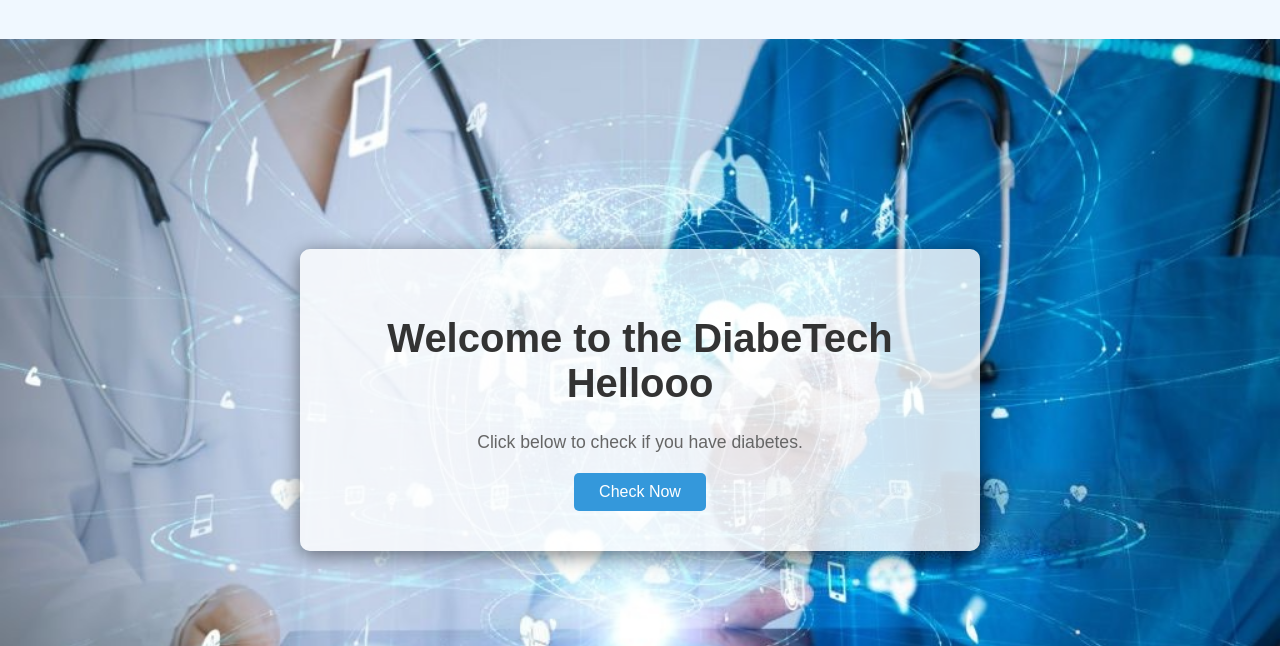
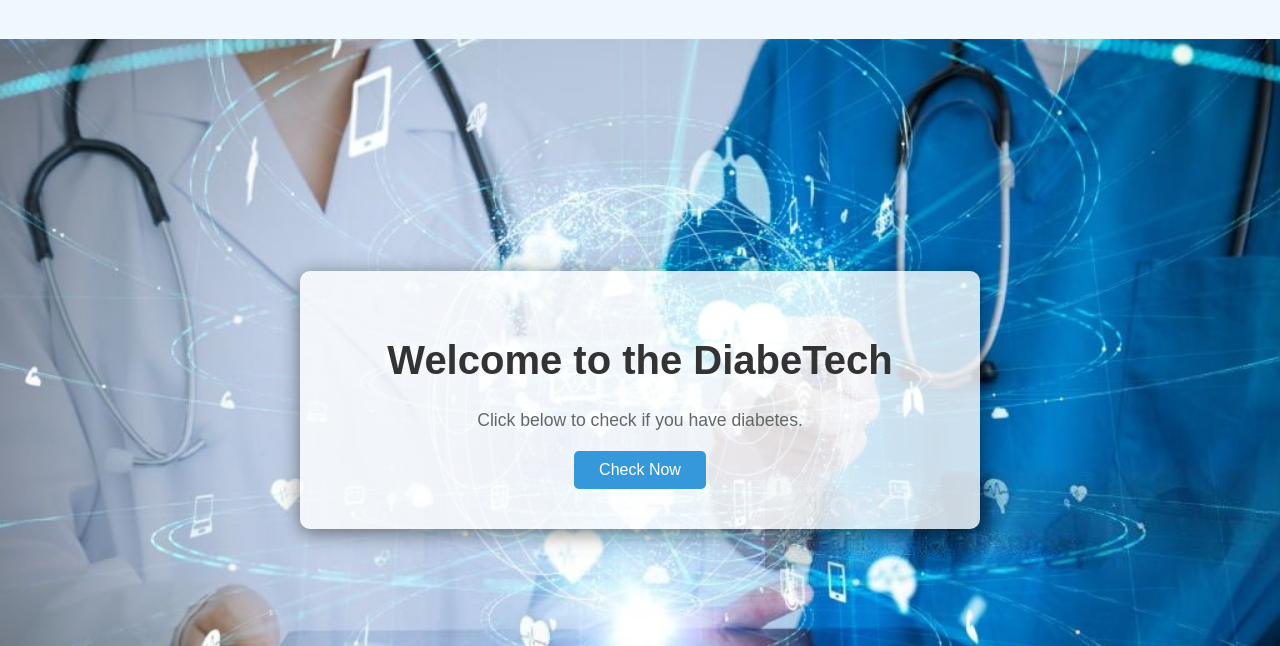
Before and after one commit to Abhishek232307/DiabeTech, a Flask app: page / in a window 1280 px wide. Shown: the top 646 px of the page. Run offline with Flask 2, Linux system fonts and the light colour scheme.

Commit message:
Update home.html

```diff
--- a/templates/home.html
+++ b/templates/home.html
@@ -8,7 +8,7 @@
 </head>
 <body>
     <div class="container">
-        <h1>Welcome to the DiabeTech Hellooo</h1>
+        <h1>Welcome to the DiabeTech</h1>
         <p>Click below to check if you have diabetes.</p>
         <div class="button-group">
             <a href="/form/naive_bayes" class="btn">Check Now</a>
```
